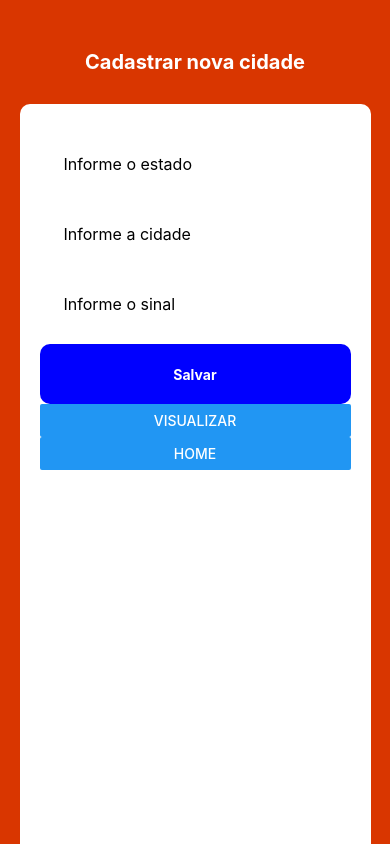
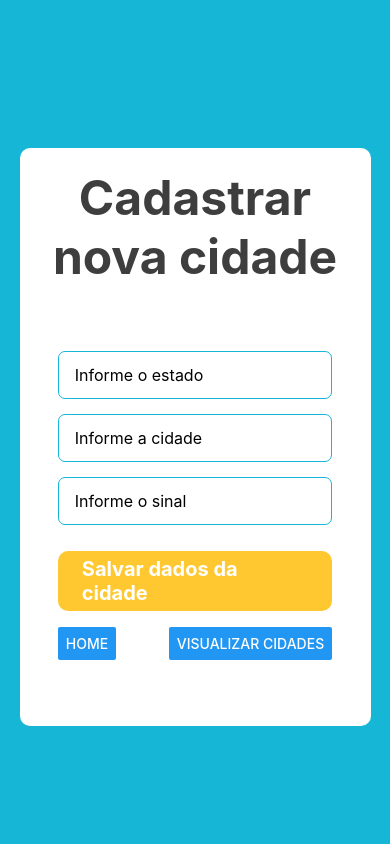
Before and after one commit to IF-Ipora-Ciencia-da-Computacao-Turma-1/libras_front, a React Native app: screen /HomeScreen in a window 390 px wide. Built offline with nearby package versions, Linux system fonts and the light colour scheme; no server answers.

Commit message:
Estilizacao das paginas

```diff
--- a/src/components/Home.js
+++ b/src/components/Home.js
@@ -15,10 +15,8 @@ export default function Home({navigation}){
                 title="Learn More"
                 color="#841584"
             />
-            <Button
-            style = {css.botao}
-             onPress={() => navigation.navigate("PaginaDois")}
-             title="va para pagina 2"/>
+
+
              <Button
             style = {css.botao}
              onPress={() => navigation.navigate("HomeScreen")}
--- a/src/components/HomeScreen.js
+++ b/src/components/HomeScreen.js
@@ -39,8 +39,12 @@ export default function HomeScreen({ navigation }) {
     //   />
     // </View>
     <View style={styles.container}>
+
+      <View style={styles.inputCard}>
         <Text style={styles.title}>Cadastrar nova cidade</Text>
           <View style={styles.inputContainer}>
+
+          <View style={styles.inputs}>
             <Controller
               control={control}
               name="estado"
@@ -55,6 +59,7 @@ export default function HomeScreen({ navigation }) {
                 />
                 )}
             />
+
             <Controller
               control={control}
               name="nome"
@@ -69,6 +74,7 @@ export default function HomeScreen({ navigation }) {
                 />
                 )}
             />
+
             <Controller
               control={control}
               name="sinal"
@@ -83,22 +89,32 @@ export default function HomeScreen({ navigation }) {
                 />
                 )}
             />
+          </View>
           <TouchableOpacity  style={styles.button}
             onPress={handleSubmit(handleCreate)}
             >
           {/* <TouchableOpacity style={styles.button} onPress={handleCreate()}>  */}
-            <Text style={styles.buttonText}>Salvar</Text>
+            <Text style={styles.buttonText}>Salvar dados da cidade</Text>
           </TouchableOpacity>
-          <Button
-            title="Visualizar"
-            onPress={() => navigation.navigate('Profile')}
-          />
+
+          <View style={styles.navButtons}>
+
             <Button
               title="home"
               onPress={() => navigation.navigate('Home')}
             />
+
+             <Button style={styles.navButton}
+
+              title="Visualizar Cidades"
+              onPress={() => navigation.navigate('Profile')}
+            />
+          </View>
+
           </View>
         <StatusBar style="light" />
+      </View>
+
 
     </View>
     );
@@ -107,39 +123,99 @@ export default function HomeScreen({ navigation }) {
 
 const styles= StyleSheet.create({
 container: {
+    /*
   flex: 1,
   backgroundColor: '#D93600',
+  alignItems: 'center',*/
+  width: '100%',
+  height: '100%',
+  backgroundColor: '#15B6D6',
+  display: 'flex',
   alignItems: 'center',
+  justifyContent: 'center',
+  bottom: '0',
+  boxSizing: 'border-box',
+
 },
+
+inputCard:{
+
+  backgroundColor: '#fff',
+
+  width: '90%',
+  maxWidth: '100%',
+  maxHeight: '90%',
+  borderRadius: '10px',
+  display: 'flex',
+  alignItems: 'center',
+  justifyContent: 'center',
+  boxSizing: 'border-box',
+  padding: '10px',
+  marginTop: '30px',
+
+
+},
+
 title: {
-  color: '#fff',
-  fontSize: 20,
+  color: '#3E3E3E',
+  fontSize: '3rem',
+  textAlign: 'center',
   fontWeight: 'bold',
-  marginTop: 50,
+  marginTop: '10px',
+  marginBottom: '10px',
+
 },
+
+
 inputContainer: {
   flex: 1,
-  marginTop: 30,
-  width: '90%',
+  marginTop: 20,
+  marginBottom: 20,
+  width: '95%',
   padding: 20,
   borderTopLeftRadius: 10,
   borderTopRightRadius: 10,
   alignItems: 'stretch',
   backgroundColor: '#fff'
 },
+
 input: {
-  marginTop: 10,
-  height: 60,
+  marginTop: 15,
+  height: '3rem',
   backgroundColor: '#fff',
-  borderRadius: 10,
-  paddingHorizontal: 24,
+  borderRadius: 7,
+  paddingHorizontal: '1rem',
   fontSize: 16,
-  alignItems: 'stretch'
+  alignItems: 'stretch',
+  borderWidth: 1,
+  borderColor: '#15B6D6',
 },
+
+inputs: {
+  display: 'flex',
+  justifyContent: 'space-evenly ',
+  marginBottom: '1rem',
+},
+
+navButtons:{
+  display: 'flex',
+  flexDirection: 'row',
+  marginTop: '1rem',
+  marginBottom: '1rem',
+  justifyContent: 'space-between',
+
+},
+
+navButton:{
+  backgroundColor: 'red',
+},
+
+
+
 button: {
   marginTop: 10,
   height: 60,
-  backgroundColor: 'blue',
+  backgroundColor: '#FFC831',
   borderRadius: 10,
   paddingHorizontal: 24,
   fontSize: 16,
@@ -152,5 +228,7 @@ button: {
 buttonText: {
   color: '#fff',
   fontWeight: 'bold',
-}
+  fontSize: 20,
+},
+
 });
--- a/src/components/ProfileScreen.js
+++ b/src/components/ProfileScreen.js
@@ -1,5 +1,5 @@
 import { StatusBar } from 'expo-status-bar';
-import { StyleSheet, Text, View, FlatList, SafeAreaView, TouchableOpacity, Alert } from 'react-native';
+import { StyleSheet, Text, View, FlatList, SafeAreaView, TouchableOpacity, Alert, Button,Image } from 'react-native';
 import { React, useEffect, useState } from 'react';
 import api from '../api/api';
 
@@ -28,22 +28,43 @@ export default function ProfileScreen({ navigation }) {
   }, [])
 
   const Item = ({item}) => (
-    <View>
+    <View style = {styles.cardItem}>
       <TouchableOpacity
-        onPress={() => (handleDelete(item))}>
-        <Text style={styles.input}>Cidade: {item.nome}</Text>
+        onPress={() => (/*handleDelete(item) //Função deletava os objetos salvos*/()=>{console.log('Clicado')})}>
+
+        <View style={styles.cardItemContent}>
+          <View  style={styles.Img}>
+              <Image
+              style = {styles.Imagem}
+                source={{uri:`${item.sinal}`}}/>
+
+          </View>
+
+          <View style={styles.Conteudo} >
+            <Text style={styles.input}>Cidade: {item.nome}</Text>
+            <Text style={styles.input}>Estado: {item.cidade}</Text>
+          </View>
+
+        </View>
+
+
+
+
       </TouchableOpacity>
-      <Text style={styles.input}>Estado: {item.cidade}</Text>
-      <Text style={styles.input}>Sinal: {item.sinal}</Text>
+
     </View>
   );
 
   return (
     <View style={styles.container}>
 
+
       <SafeAreaView style={styles.container}>
+      <Button
+             title="Home"/>
 
         <FlatList
+          style={styles.List}
           data={data}
           renderItem={({item}) => <Item item={item} />}
           keyExtractor={item => item.id}
@@ -57,9 +78,15 @@ export default function ProfileScreen({ navigation }) {
 
 const styles= StyleSheet.create({
   container: {
-  flex: 1,
-  backgroundColor: '#D93600',
-  alignItems: 'center',
+    width: '100%',
+    maxWidth: '100%',
+    height: '100%',
+    backgroundColor: '#15B6D6',
+    display: 'flex',
+    alignItems: 'center',
+    justifyContent: 'center',
+    bottom: '0',
+    boxSizing: 'border-box',
 },
 title: {
   color: '#fff',
@@ -67,15 +94,32 @@ title: {
   fontWeight: 'bold',
   marginTop: 50,
 },
-inputContainer: {
-  flex: 1,
-  marginTop: 30,
-  width: '90%',
-  padding: 20,
-  borderTopLeftRadius: 10,
-  borderTopRightRadius: 10,
-  alignItems: 'stretch',
-  backgroundColor: '#fff'
+
+cardItem:{
+  width: '95%',
+
+  borderRadius: '10px',
+  borderColor: '#15B6D6',
+  borderWidth: 1,
+  padding: '10px',
+  marginTop: '10px',
+  marginBottom: '10px',
+  margin: 'auto',
+  boxSizing: 'border-box',
+},
+
+cardItemContent:{
+  display: 'flex',
+  flexDirection: 'row',
+  padding: '10px',
+
+},
+
+List:{
+    backgroundColor: '#fff',
+    display: 'flex',
+    maxWidth: '100%',
+
 },
 input: {
   marginTop: 10,
@@ -85,6 +129,29 @@ input: {
   paddingHorizontal: 24,
   fontSize: 16,
   alignItems: 'stretch'
+},
+
+Img:{
+  borderRadius: '10px',
+  borderColor: '#15B6D6',
+  borderWidth: 1,
+  width: '300px',
+
+
+  maxWidth: "30%",
+
+  boxSizing: 'border-box',
+},
+
+Imagem:{
+  height: '100%',
+  width: '100%',
+},
+
+Conteudo:{
+  height: '100%',
+  flex:1,
+  padding: '10px',
 },
 button: {
   marginTop: 10,
--- a/src/css/homeCss.js
+++ b/src/css/homeCss.js
@@ -3,6 +3,7 @@ import { StyleSheet, Text, View} from 'react-native';
 
 const css = StyleSheet.create({
     container: {
+
       flex: 1,
       backgroundColor: '#15B6D6',
       alignItems: 'center',
```
Also changed, not shown: src/components/form.js (deleted, +0 -7 lines). Lines whose indentation alone changed are shown as unchanged.
